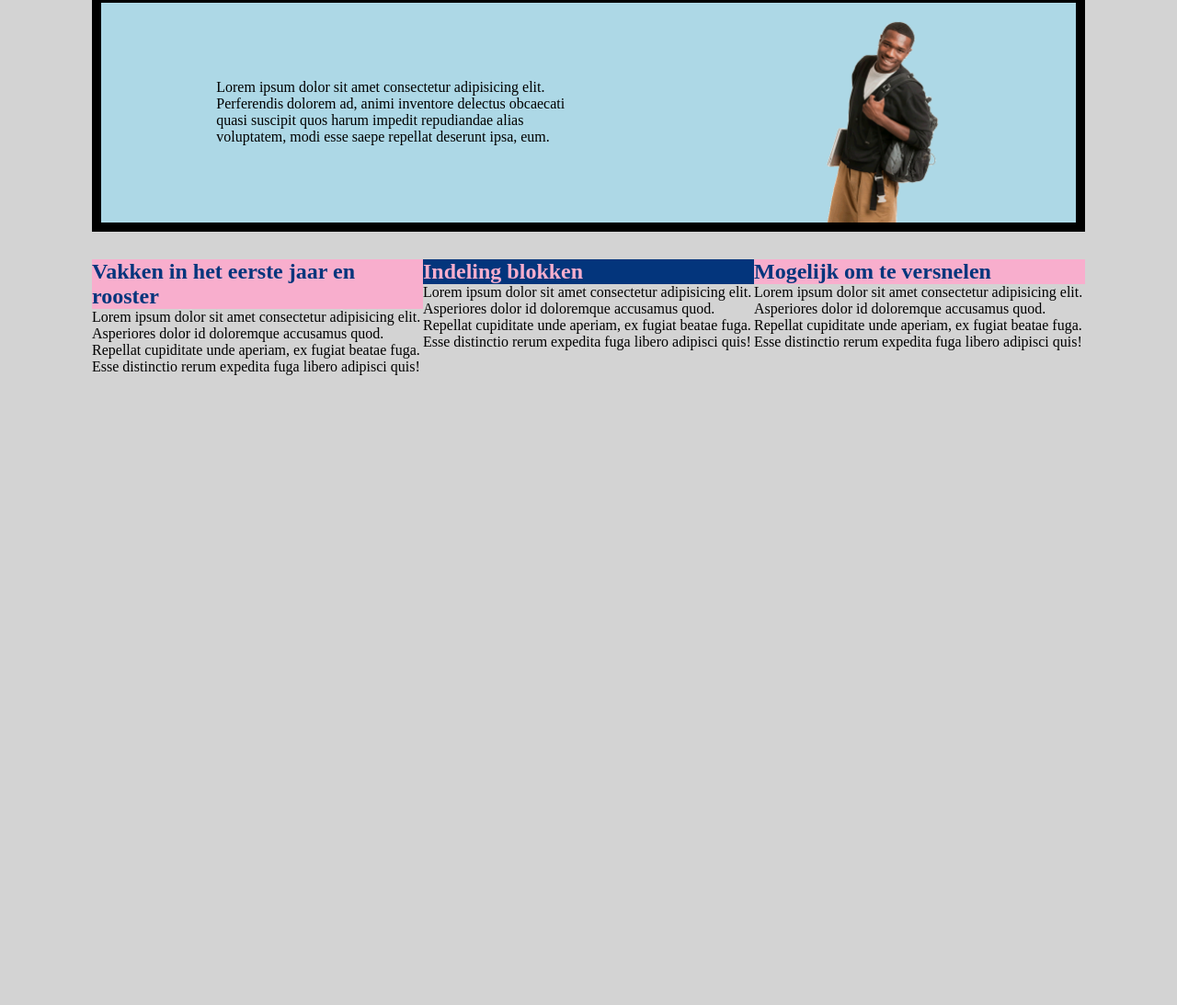
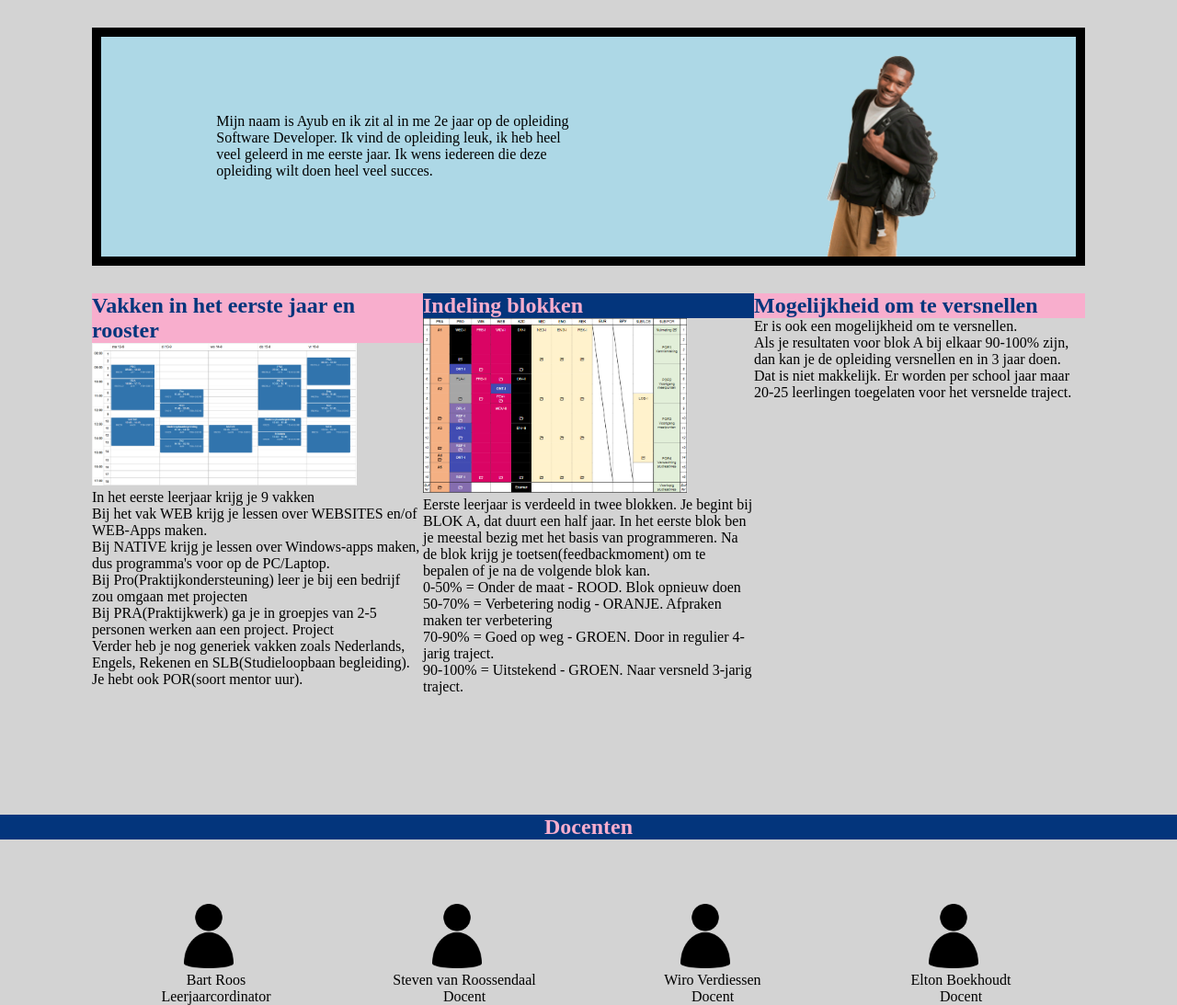
Before and after one commit to Ayu7b/C1_PRA, a plain HTML site: page index.html in a window 1280 px wide. Shown: the part 107-1200 px from the top of the page at 92% size. Before the commit the page ends 800 px from the top, so only its background shows below. Drawn offline with Linux system fonts and the light colour scheme.

Commit message:
Update index.html
Infortmatie over de opleiding gefixt.
Docenten toegevoegd

```diff
--- a/index.html
+++ b/index.html
@@ -6,9 +6,10 @@
 </head>
 <body>
 	<header>
+		<h1>Curio Software Development</h1>
 		<div class="borderLine">
 			<div class="textStudent">
-				<p>Lorem ipsum dolor sit amet consectetur adipisicing elit. Perferendis dolorem ad, animi inventore delectus obcaecati quasi suscipit quos harum impedit repudiandae alias voluptatem, modi esse saepe repellat deserunt ipsa, eum.</p>
+				<p>Mijn naam is Ayub en ik zit al in me 2e jaar op de opleiding Software Developer. Ik vind de opleiding leuk, ik heb heel veel geleerd in me eerste jaar. Ik wens iedereen die deze opleiding wilt doen heel veel succes. </p>
 			</div>
 			<img src="img/person.png" alt="">
 		</div>
@@ -17,16 +18,60 @@
 		<div class="row">
 	        <article>
 	          <h2 class="vakken">Vakken in het eerste jaar en rooster</h2>
-          <p>Lorem ipsum dolor sit amet consectetur adipisicing elit. Asperiores dolor id doloremque accusamus quod. Repellat cupiditate unde aperiam, ex fugiat beatae fuga. Esse distinctio rerum expedita fuga libero adipisci quis!</p>
+	          <img  src="img/Rooster.png" alt="rooster">
+	          <p>In het eerste leerjaar krijg je 9 vakken </p>
+	          <p>Bij het vak WEB krijg je lessen over WEBSITES en/of WEB-Apps maken.</p>
+	          <p>Bij NATIVE krijg je lessen over Windows-apps maken, dus programma's voor op de PC/Laptop.</p>
+	          <p>Bij Pro(Praktijkondersteuning) leer je bij een bedrijf zou omgaan met projecten</p>
+	          <p>Bij PRA(Praktijkwerk) ga je in groepjes van 2-5 personen werken aan een project. Project</p>
+	          <p>Verder heb je nog generiek vakken zoals Nederlands, Engels, Rekenen en SLB(Studieloopbaan begleiding). Je hebt ook POR(soort mentor uur).</p>
 	        </article>
 	        <article>
-          <h2 class="Indeling-blokken">Indeling blokken</h2>
-          <p>Lorem ipsum dolor sit amet consectetur adipisicing elit. Asperiores dolor id doloremque accusamus quod. Repellat cupiditate unde aperiam, ex fugiat beatae fuga. Esse distinctio rerum expedita fuga libero adipisci quis!</p>
+	          <h2 class="Indeling-blokken" id="2">Indeling blokken</h2>
+	          <img src="img/Blok-indeling.png">
+	          <p>Eerste leerjaar is verdeeld in twee blokken. Je begint bij BLOK A, dat duurt een half jaar. In het eerste blok ben je meestal bezig met het basis van programmeren. Na de blok krijg je toetsen(feedbackmoment) om te bepalen of je na de volgende blok kan.</p>
+	          <p>0-50% = Onder de maat - ROOD. Blok opnieuw doen</p>
+	          <p>50-70% = Verbetering nodig - ORANJE. Afpraken maken ter verbetering</p>
+	          <p>70-90% = Goed op weg - GROEN. Door in regulier 4-jarig traject.</p>
+	          <p>90-100% = Uitstekend - GROEN. Naar versneld 3-jarig traject.</p>
+
 	        </article>
 	            <article>
-          <h2 class="versnelling">Mogelijk om te versnelen</h2>
-          <p>Lorem ipsum dolor sit amet consectetur adipisicing elit. Asperiores dolor id doloremque accusamus quod. Repellat cupiditate unde aperiam, ex fugiat beatae fuga. Esse distinctio rerum expedita fuga libero adipisci quis!</p>
+	          <h2 class="versnelling">Mogelijkheid om te versnellen</h2>
+	          <p>Er is ook een mogelijkheid om te versnellen.</p>
+	          <p>Als je resultaten voor blok A bij elkaar 90-100% zijn, dan kan je de opleiding versnellen en in 3 jaar doen.</p>
+	          <p>Dat is niet makkelijk. Er worden per school jaar maar 20-25 leerlingen toegelaten voor het versnelde traject.</p>
 	        </article>
+      	</div>
+      	<div class="h2-docent">
+      		<h2>Docenten</h2>
+      	</div>
+      	<div class="docenten">
+
+
+      		<div class="docent-img">
+      			 <img src="img/pop.png">
+      			 <p>Bart Roos</p>
+      			 <p>Leerjaarcordinator</p>
+      		</div>
+      		<div class="docent-img">
+      			 <img src="img/pop.png">
+      			 <p>Steven van Roossendaal</p>
+      			 <p>Docent</p>
+      		</div>
+			<div class="docent-img">
+      			 <img src="img/pop.png">
+      			 <p>Wiro Verdiessen</p>
+      			 <p>Docent</p>
+      		</div>
+      		<div class="docent-img">
+      			 <img src="img/pop.png">
+      			 <p>Elton Boekhoudt</p>
+      			 <p>Docent</p>
+      		</div>
+
+
+
       	</div>
 	</main>
 	<footer>
```
Lines whose indentation alone changed are shown as unchanged.
